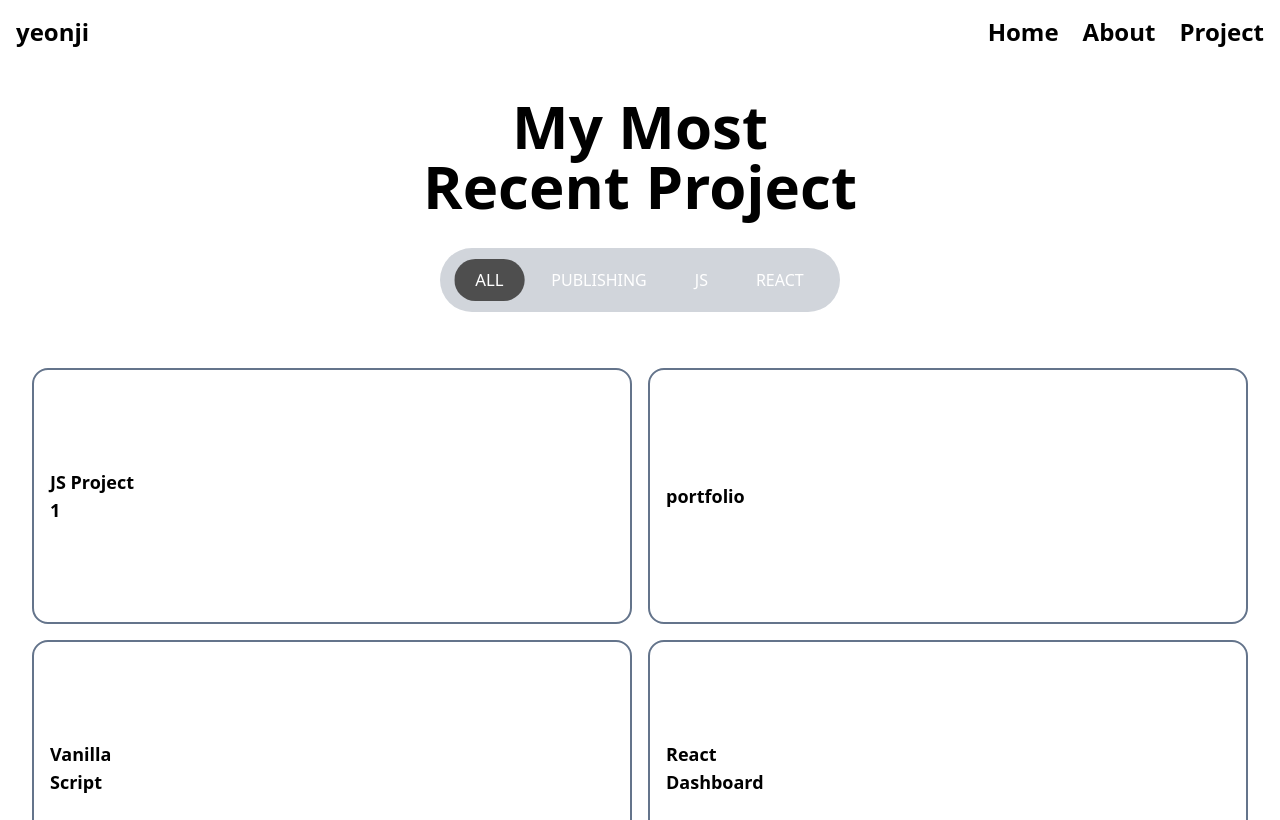
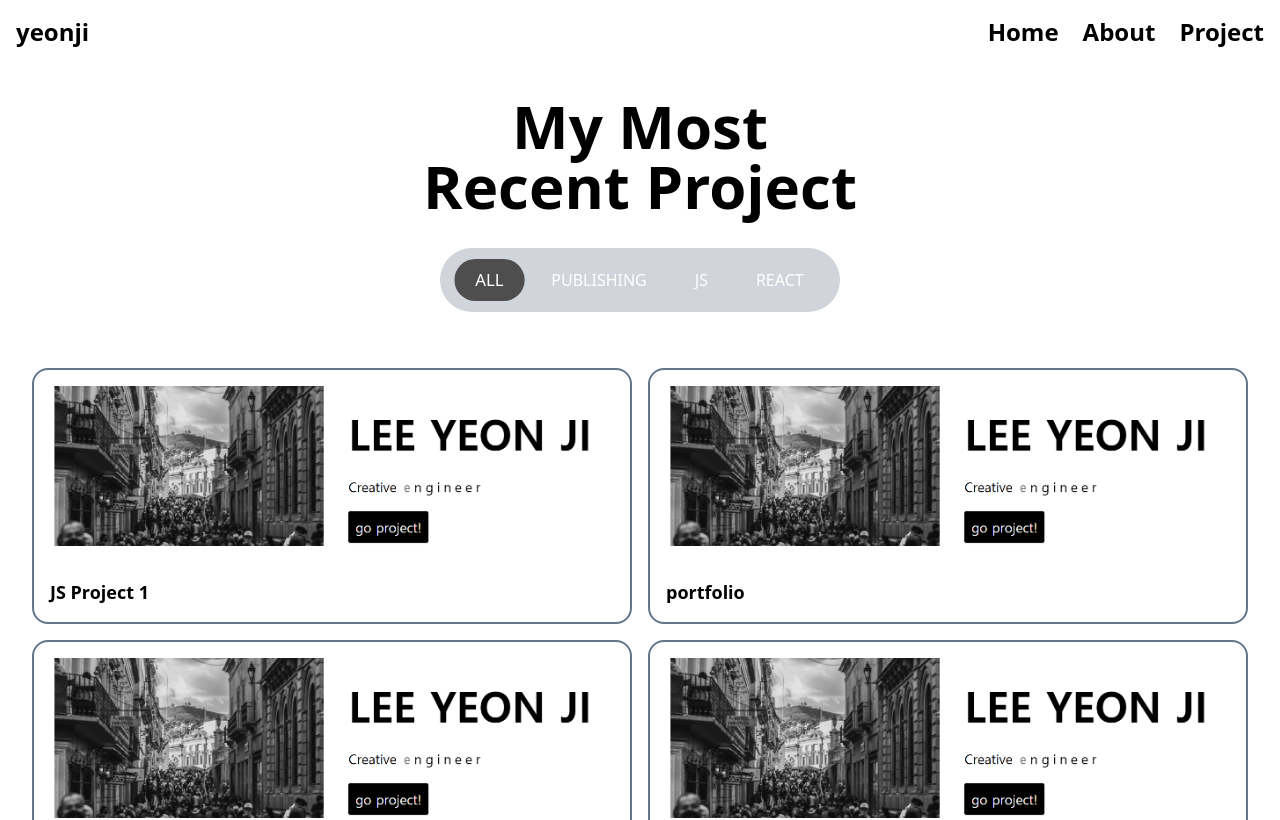
Before and after one commit to lee-yeon-ji/yeonji_portfolio, a React (Create React App) app: page /project in a window 1280 px wide. Shown: the top 820 px of the page. Built offline with nearby package versions, Linux system fonts and the light colour scheme.

Commit message:
project page

```diff
--- a/src/pages/About.jsx
+++ b/src/pages/About.jsx
@@ -27,7 +27,7 @@ export default function About() {
                 <div className="pt-14">
                     <div className="font-bold text-3xl">My tech stack</div>
                     <div className="pt-6">
-                        <ul className="flex gap-6">L
+                        <ul className="flex gap-6">
                             <li className="max-w-12 h-10">
                                 <img className="w-full" src="/img/ic_react.svg" alt="img_react"/>
                             </li>
--- a/src/pages/Project.jsx
+++ b/src/pages/Project.jsx
@@ -5,13 +5,13 @@ import { motion, AnimatePresence } from "framer-motion";
 export default function Project() {
   //프로젝트 데이터
     const projects = [
-        { id: 1, name: "JS Project 1", category: "JS" },
+        { id: 1, name: "JS Project 1", category: "JS", img: "/img/img_project1.png"},
         { id: 2, name: "portfolio", category: "REACT", img: "/img/img_project1.png"},
-        { id: 3, name: "Vanilla Script", category: "JS" },
-        { id: 4, name: "React Dashboard", category: "REACT" },
-        { id: 5, name: "Publishing Dashboard", category: "PUBLISHING" },
-        { id: 6, name: "Publishing Project", category: "PUBLISHING" },
-        { id: 7, name: "Pubble item", category: "PUBLISHING" },
+        { id: 3, name: "Vanilla Script", category: "JS", img: "/img/img_project1.png" },
+        { id: 4, name: "React Dashboard", category: "REACT", img: "/img/img_project1.png" },
+        { id: 5, name: "Publishing Dashboard", category: "PUBLISHING", img: "/img/img_project1.png" },
+        { id: 6, name: "Publishing Project", category: "PUBLISHING", img: "/img/img_project1.png" },
+        { id: 7, name: "Pubble item", category: "PUBLISHING", img: "/img/img_project1.png" },
     ];
 
 
@@ -45,11 +45,13 @@ export default function Project() {
                 animate={{ opacity: 1, y: 0 }}
                 exit={{ opacity: 0, y: -20 }}
                 transition={{ duration: 0.3 }}
-                className="border-2 border-slate-500 rounded-2xl p-4 h-64 overflow-hidden cursor-pointer flex items-center justify-center hover:shadow-xl hover:scale-[1.02] transition-all"
+                className="border-2 border-slate-500 rounded-2xl overflow-hidden cursor-pointer flex flex-col hover:shadow-xl hover:scale-[1.02] transition-all"
             >
-                <span className="text-lg font-semibold">{name}</span>
-                <span className="w-full h-full">{img}</span>
-            </motion.div>
+                <img src={img} alt={name} className="w-full h-48 object-cover p-4"  />
+                <div className="p-4">
+                    <span className="text-lg font-semibold">{name}</span>
+                </div>
+                </motion.div>
 
 
             </>
@@ -95,7 +97,7 @@ export default function Project() {
                         >
                             {filteredProjects.map((project) => (
                                 <motion.li key={project.id} layout>
-                                    <ProjectCard name={project.name} />
+                                    <ProjectCard name={project.name} img={project.img} />
                                 </motion.li>
                             ))}
                         </motion.ul>
```
Also changed, not shown: public/img/img_project1.png (added).
